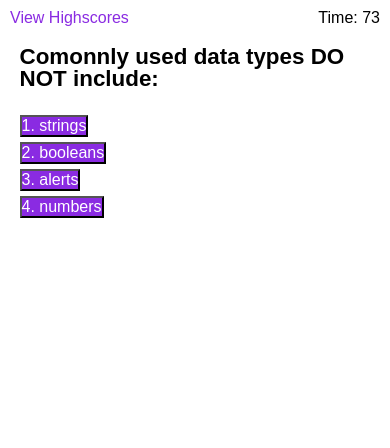
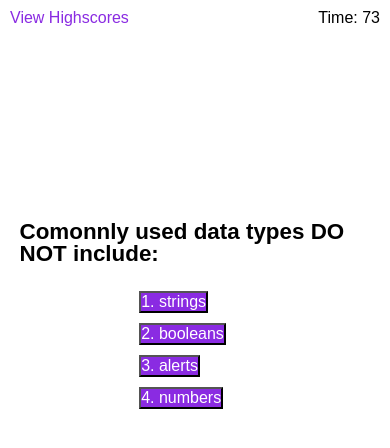
Before and after one commit to Abimael1996/code-quiz, a plain HTML site: page index.html in a window 390 px wide. Both pictures are taken after a click on the button "Start Quiz". Drawn offline with Linux system fonts and the light colour scheme.

Commit message:
responsive adjustments

```diff
--- a/script.js
+++ b/script.js
@@ -56,7 +56,7 @@ function presentQuestion() {
 
     content.children[0].remove();
     startQuizBtn.remove();
-    content.setAttribute("style", "text-align: start; align-self: start; padding-left: 0; width: 100%");
+    content.setAttribute("id", "content");
 
     content.appendChild(option1);
     content.appendChild(option2);
--- a/style.css
+++ b/style.css
@@ -68,14 +68,32 @@ li {
     padding: 10px;
 }
 
+#content {
+    text-align: start;
+    align-self: flex-start;
+    padding-left: 0;
+    width: 100%;
+}
+
 @media screen and (max-width: 858px) {
 
     main {
-        margin: 5%;
+        margin: 50% 5%;
     }
 
     h1 {
         font-size: 1.4em;
     }
 
+    #content {
+        width: fit-content;
+        align-self: center;
+
+    }
+
+
+.options {
+    margin-bottom: 10px;
 }
+
+}
```
